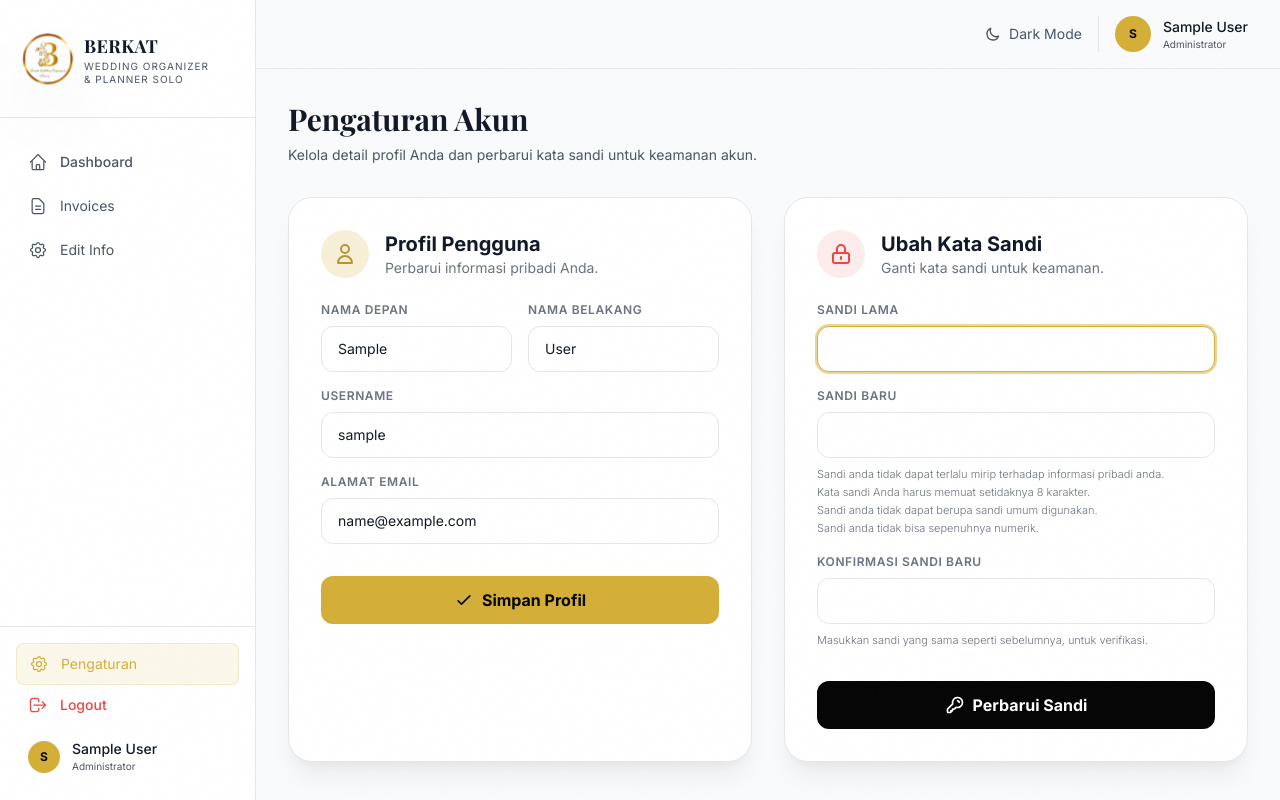
After one commit to skiadrum17/berkatwo-demo, a Django app: page /dashboard/settings/ in a window 1280 px wide. The commit adds this page. Run offline with Django 5.2, Linux system fonts and the light colour scheme; the visitor is signed in with stand-in values (Sample User, id 1); some libraries are stand-ins or nearby versions.

Commit message:
Add settings page, improve client UI, hide django admin

```diff
--- a/berkat_wo/urls.py
+++ b/berkat_wo/urls.py
@@ -4,10 +4,11 @@ from django.shortcuts import redirect
 from django.contrib.auth import views as auth_views
 
 urlpatterns = [
-    path('admin/', admin.site.urls),
+    path('access-2b5e18r11k1a20t-admin/', admin.site.urls),
     path('', include('payments.urls')),
     path('login/', auth_views.LoginView.as_view(template_name='login.html'), name='login'),
     path('logout/', auth_views.LogoutView.as_view(), name='logout'),
+    path('admin/', lambda request: redirect('unauthorized_access')),
     path('accounts/', include('allauth.urls')),
     path('', lambda request: redirect('dashboard')),
 ]
--- /dev/null
+++ b/payments/forms.py
@@ -0,0 +1,23 @@
+from django import forms
+from django.contrib.auth.models import User
+
+class UserProfileForm(forms.ModelForm):
+    class Meta:
+        model = User
+        fields = ['first_name', 'last_name', 'username', 'email']
+
+    def __init__(self, *args, **kwargs):
+        super().__init__(*args, **kwargs)
+        # Add Tailwind CSS classes to all fields
+        for field_name, field in self.fields.items():
+            field.widget.attrs['class'] = 'w-full px-4 py-3 rounded-xl border border-gray-200 dark:border-dark-50/20 bg-white dark:bg-dark-900 text-gray-900 dark:text-white text-sm focus:ring-2 focus:ring-gold-500/50 focus:border-gold-500 outline-none transition-all placeholder-gray-400'
+
+            # Additional placeholders or specific configurations
+            if field_name == 'first_name':
+                field.widget.attrs['placeholder'] = 'Nama Depan'
+            elif field_name == 'last_name':
+                field.widget.attrs['placeholder'] = 'Nama Belakang'
+            elif field_name == 'username':
+                field.widget.attrs['placeholder'] = 'Username (Wajib)'
+            elif field_name == 'email':
+                field.widget.attrs['placeholder'] = 'Email'
--- a/payments/urls.py
+++ b/payments/urls.py
@@ -3,6 +3,7 @@ from . import views
 
 urlpatterns = [
     path('unauthorized/', views.unauthorized_access_view, name='unauthorized_access'),
+    path('dashboard/settings/', views.settings_view, name='settings'),
     path('dashboard/', views.dashboard_view, name='dashboard'),
     path('dashboard/invoices/', views.invoice_list_view, name='invoice_list'),
     path('dashboard/create/', views.create_invoice_view, name='create_invoice'),
--- a/payments/views.py
+++ b/payments/views.py
@@ -1,3 +1,7 @@
+
+from django.contrib.auth.forms import PasswordChangeForm
+from django.contrib.auth import update_session_auth_hash
+from .forms import UserProfileForm
 from django.shortcuts import render, get_object_or_404, redirect
 from django.contrib.auth.decorators import login_required
 from django.db.models import Sum, Count, Q
@@ -195,7 +199,7 @@ Terima kasih atas kepercayaan dan kerja samanya.
 Salam hangat,
 Admin Berkat WO"""
 
-    wa_client_link = f"https://wa.me/{client_phone}?text={urllib.parse.quote(wa_message)}"
+    wa_client_link = f"https://api.whatsapp.com/send?phone={client_phone}&text={urllib.parse.quote(wa_message)}"
 
     context = {
         'invoice': invoice,
@@ -419,3 +423,38 @@ def edit_info_view(request):
 
 def unauthorized_access_view(request):
     return render(request, 'access_denied.html')
+
+
+@login_required(login_url='/login/')
+def settings_view(request):
+    if request.method == 'POST':
+        if 'update_profile' in request.POST:
+            profile_form = UserProfileForm(request.POST, instance=request.user)
+            password_form = PasswordChangeForm(request.user)
+            if profile_form.is_valid():
+                profile_form.save()
+                messages.success(request, 'Profil Anda berhasil diperbarui.')
+                return redirect('settings')
+        elif 'update_password' in request.POST:
+            profile_form = UserProfileForm(instance=request.user)
+            password_form = PasswordChangeForm(request.user, request.POST)
+            if password_form.is_valid():
+                user = password_form.save()
+                update_session_auth_hash(request, user)  # Important, to update the session with the new password
+                messages.success(request, 'Kata sandi berhasil diubah.')
+                return redirect('settings')
+            else:
+                messages.error(request, 'Gagal mengubah kata sandi. Silakan periksa kembali.')
+    else:
+        profile_form = UserProfileForm(instance=request.user)
+        password_form = PasswordChangeForm(request.user)
+
+    # Note: PasswordChangeForm fields need Tailwind classes
+    for field_name, field in password_form.fields.items():
+        field.widget.attrs['class'] = 'w-full px-4 py-3 rounded-xl border border-gray-200 dark:border-dark-50/20 bg-white dark:bg-dark-900 text-gray-900 dark:text-white text-sm focus:ring-2 focus:ring-gold-500/50 focus:border-gold-500 outline-none transition-all placeholder-gray-400'
+
+    context = {
+        'profile_form': profile_form,
+        'password_form': password_form,
+    }
+    return render(request, 'settings.html', context)
--- a/templates/dashboard.html
+++ b/templates/dashboard.html
@@ -42,9 +42,9 @@
 
         <!-- Sidebar footer -->
         <div class="px-4 py-4 border-t border-gray-200 dark:border-dark-50/20 space-y-1">
-            <a href="#" class="flex items-center gap-3 px-3 py-2.5 rounded-lg text-gray-600 dark:text-gray-500 hover:text-gray-600 dark:text-gray-300 transition-all">
+            <a href="{% url 'settings' %}" class="flex items-center gap-3 px-3 py-2.5 rounded-lg text-gray-600 dark:text-gray-500 hover:text-gray-600 dark:text-gray-300 transition-all">
                 <svg class="w-5 h-5" fill="none" stroke="currentColor" viewBox="0 0 24 24"><path stroke-linecap="round" stroke-linejoin="round" stroke-width="1.5" d="M10.325 4.317c.426-1.756 2.924-1.756 3.35 0a1.724 1.724 0 002.573 1.066c1.543-.94 3.31.826 2.37 2.37a1.724 1.724 0 001.066 2.573c1.756.426 1.756 2.924 0 3.35a1.724 1.724 0 00-1.066 2.573c.94 1.543-.826 3.31-2.37 2.37a1.724 1.724 0 00-2.573 1.066c-.426 1.756-2.924 1.756-3.35 0a1.724 1.724 0 00-2.573-1.066c-1.543.94-3.31-.826-2.37-2.37a1.724 1.724 0 00-1.066-2.573c-1.756-.426-1.756-2.924 0-3.35a1.724 1.724 0 001.066-2.573c-.94-1.543.826-3.31 2.37-2.37.996.608 2.296.07 2.572-1.065z"/><path stroke-linecap="round" stroke-linejoin="round" stroke-width="1.5" d="M15 12a3 3 0 11-6 0 3 3 0 016 0z"/></svg>
-                <span class="text-sm">Settings</span>
+                <span class="text-sm">Pengaturan</span>
             </a>
             <form method="post" action="{% url 'logout' %}" class="inline w-full">
                 {% csrf_token %}
--- a/templates/invoice_list.html
+++ b/templates/invoice_list.html
@@ -42,9 +42,9 @@
 
         <!-- Sidebar footer -->
         <div class="px-4 py-4 border-t border-gray-200 dark:border-dark-50/20 space-y-1">
-            <a href="#" class="flex items-center gap-3 px-3 py-2.5 rounded-lg text-gray-600 dark:text-gray-500 hover:text-gray-600 dark:text-gray-300 transition-all">
+            <a href="{% url 'settings' %}" class="flex items-center gap-3 px-3 py-2.5 rounded-lg text-gray-600 dark:text-gray-500 hover:text-gray-600 dark:text-gray-300 transition-all">
                 <svg class="w-5 h-5" fill="none" stroke="currentColor" viewBox="0 0 24 24"><path stroke-linecap="round" stroke-linejoin="round" stroke-width="1.5" d="M10.325 4.317c.426-1.756 2.924-1.756 3.35 0a1.724 1.724 0 002.573 1.066c1.543-.94 3.31.826 2.37 2.37a1.724 1.724 0 001.066 2.573c1.756.426 1.756 2.924 0 3.35a1.724 1.724 0 00-1.066 2.573c.94 1.543-.826 3.31-2.37 2.37a1.724 1.724 0 00-2.573 1.066c-.426 1.756-2.924 1.756-3.35 0a1.724 1.724 0 00-2.573-1.066c-1.543.94-3.31-.826-2.37-2.37a1.724 1.724 0 00-1.066-2.573c-1.756-.426-1.756-2.924 0-3.35a1.724 1.724 0 001.066-2.573c-.94-1.543.826-3.31 2.37-2.37.996.608 2.296.07 2.572-1.065z"/><path stroke-linecap="round" stroke-linejoin="round" stroke-width="1.5" d="M15 12a3 3 0 11-6 0 3 3 0 016 0z"/></svg>
-                <span class="text-sm">Settings</span>
+                <span class="text-sm">Pengaturan</span>
             </a>
             <form method="post" action="{% url 'logout' %}" class="inline w-full">
                 {% csrf_token %}
--- /dev/null
+++ b/templates/settings.html
@@ -0,0 +1,217 @@
+{% extends 'base.html' %}
+{% load static %}
+{% load rupiah_filter %}
+{% block title %}Pengaturan Akun — Berkat WO{% endblock %}
+
+{% block content %}
+<div class="flex min-h-screen">
+
+    <!-- ===================== SIDEBAR ===================== -->
+    <aside class="w-64 bg-white dark:bg-dark-800 border-r border-gray-200 dark:border-dark-50/30 flex flex-col justify-between fixed h-full z-30">
+        <!-- Logo -->
+        <div>
+            <div class="px-6 py-6 border-b border-gray-200 dark:border-dark-50/20">
+                <div class="flex items-center gap-3 py-2 w-full">
+                    <a href="{% url 'dashboard' %}">
+                        <img src="{% static 'images/logo.png' %}" alt="Berkat WO Logo" class="w-12 h-12 object-contain drop-shadow-2xl scale-125 hover:scale-150 transition-transform">
+                    </a>
+                    <div>
+                        <h1 class="text-gray-900 dark:text-white font-display font-bold text-lg tracking-wide">BERKAT</h1>
+                        <p class="text-gray-600 dark:text-gray-500 text-[10px] tracking-widest uppercase leading-tight">Wedding Organizer<br>& Planner Solo</p>
+                    </div>
+                </div>
+            </div>
+
+            <!-- Nav Links -->
+            <nav class="px-4 py-6 space-y-1">
+                <a href="{% url 'dashboard' %}" class="flex items-center gap-3 px-3 py-2.5 rounded-lg text-gray-600 dark:text-gray-500 hover:bg-gray-100 dark:bg-dark-50/20 hover:text-gray-900 dark:text-white transition-all">
+                    <svg class="w-5 h-5" fill="none" stroke="currentColor" viewBox="0 0 24 24"><path stroke-linecap="round" stroke-linejoin="round" stroke-width="1.5" d="M3 12l2-2m0 0l7-7 7 7M5 10v10a1 1 0 001 1h3m10-11l2 2m-2-2v10a1 1 0 01-1 1h-3m-6 0a1 1 0 001-1v-4a1 1 0 011-1h2a1 1 0 011 1v4a1 1 0 001 1m-6 0h6"/></svg>
+                    <span class="text-sm font-medium">Dashboard</span>
+                </a>
+                <a href="{% url 'invoice_list' %}" class="flex items-center gap-3 px-3 py-2.5 rounded-lg text-gray-600 dark:text-gray-500 dark:text-gray-400 hover:bg-gray-100 dark:bg-dark-50/20 hover:text-gray-900 dark:text-white transition-all">
+                    <svg class="w-5 h-5" fill="none" stroke="currentColor" viewBox="0 0 24 24"><path stroke-linecap="round" stroke-linejoin="round" stroke-width="1.5" d="M9 12h6m-6 4h6m2 5H7a2 2 0 01-2-2V5a2 2 0 012-2h5.586a1 1 0 01.707.293l5.414 5.414a1 1 0 01.293.707V19a2 2 0 01-2 2z"/></svg>
+                    <span class="text-sm">Invoices</span>
+                </a>
+
+                <a href="{% url 'edit_info' %}" class="flex items-center gap-3 px-3 py-2.5 rounded-lg text-gray-600 dark:text-gray-500 dark:text-gray-400 hover:bg-gray-100 dark:bg-dark-50/20 hover:text-gray-900 dark:text-white transition-all">
+                    <svg class="w-5 h-5" fill="none" stroke="currentColor" viewBox="0 0 24 24"><path stroke-linecap="round" stroke-linejoin="round" stroke-width="1.5" d="M10.325 4.317c.426-1.756 2.924-1.756 3.35 0a1.724 1.724 0 002.573 1.066c1.543-.94 3.31.826 2.37 2.37a1.724 1.724 0 001.066 2.573c1.756.426 1.756 2.924 0 3.35a1.724 1.724 0 00-1.066 2.573c.94 1.543-.826 3.31-2.37 2.37a1.724 1.724 0 00-2.573 1.066c-.426 1.756-2.924 1.756-3.35 0a1.724 1.724 0 00-2.573-1.066c-1.543.94-3.31-.826-2.37-2.37a1.724 1.724 0 00-1.066-2.573c-1.756-.426-1.756-2.924 0-3.35a1.724 1.724 0 001.066-2.573c-.94-1.543.826-3.31 2.37-2.37.996.608 2.296.07 2.572-1.065z"/><path stroke-linecap="round" stroke-linejoin="round" stroke-width="1.5" d="M15 12a3 3 0 11-6 0 3 3 0 016 0z"/></svg>
+                    <span class="text-sm">Edit Info</span>
+                </a>
+            </nav>
+        </div>
+
+        <!-- Sidebar footer -->
+        <div class="px-4 py-4 border-t border-gray-200 dark:border-dark-50/20 space-y-1">
+            <a href="{% url 'settings' %}" class="flex items-center gap-3 px-3 py-2.5 rounded-lg bg-gold-500/10 border border-gold-500/20 text-gold-500 transition-all">
+                <svg class="w-5 h-5" fill="none" stroke="currentColor" viewBox="0 0 24 24"><path stroke-linecap="round" stroke-linejoin="round" stroke-width="1.5" d="M10.325 4.317c.426-1.756 2.924-1.756 3.35 0a1.724 1.724 0 002.573 1.066c1.543-.94 3.31.826 2.37 2.37a1.724 1.724 0 001.066 2.573c1.756.426 1.756 2.924 0 3.35a1.724 1.724 0 00-1.066 2.573c.94 1.543-.826 3.31-2.37 2.37a1.724 1.724 0 00-2.573 1.066c-.426 1.756-2.924 1.756-3.35 0a1.724 1.724 0 00-2.573-1.066c-1.543.94-3.31-.826-2.37-2.37a1.724 1.724 0 00-1.066-2.573c-1.756-.426-1.756-2.924 0-3.35a1.724 1.724 0 001.066-2.573c-.94-1.543.826-3.31 2.37-2.37.996.608 2.296.07 2.572-1.065z"/><path stroke-linecap="round" stroke-linejoin="round" stroke-width="1.5" d="M15 12a3 3 0 11-6 0 3 3 0 016 0z"/></svg>
+                <span class="text-sm">Pengaturan</span>
+            </a>
+            <form method="post" action="{% url 'logout' %}" class="inline w-full">
+                {% csrf_token %}
+                <button type="submit" class="w-full flex items-center gap-3 px-3 py-2.5 rounded-lg text-red-500 hover:bg-red-500/10 transition-all">
+                    <svg class="w-5 h-5" fill="none" stroke="currentColor" viewBox="0 0 24 24"><path stroke-linecap="round" stroke-linejoin="round" stroke-width="1.5" d="M17 16l4-4m0 0l-4-4m4 4H7m6 4v1a3 3 0 01-3 3H6a3 3 0 01-3-3V7a3 3 0 013-3h4a3 3 0 013 3v1"></path></svg>
+                    <span class="text-sm font-medium">Logout</span>
+                </button>
+            </form>
+            <div class="flex items-center gap-3 px-3 py-2.5 mt-3">
+                <div class="w-8 h-8 rounded-full bg-gold-500 flex items-center justify-center text-dark-900 font-bold text-xs">
+                    {% if request.user.first_name %}{{ request.user.first_name|make_list|first|upper }}{% else %}{{ request.user.username|make_list|first|upper }}{% endif %}
+                </div>
+                <div class="overflow-hidden">
+                    <p class="text-sm text-gray-900 dark:text-white font-medium truncate">{% if request.user.first_name %}{{ request.user.first_name }} {{ request.user.last_name }}{% else %}{{ request.user.username }}{% endif %}</p>
+                    <p class="text-[10px] text-gray-600 dark:text-gray-500">Administrator</p>
+                </div>
+            </div>
+        </div>
+    </aside>
+
+    <!-- ===================== MAIN CONTENT ===================== -->
+    <main class="flex-1 ml-64">
+
+        <!-- Top Bar -->
+        <header class="sticky top-0 z-20 bg-gray-50 dark:bg-dark-900/80 backdrop-blur-xl border-b border-gray-200 dark:border-dark-50/20 px-8 py-4 flex items-center justify-between">
+            <div></div>
+            <div class="flex items-center gap-4">
+                <button id="darkModeToggle" class="flex items-center gap-2 text-gray-600 dark:text-gray-500 hover:text-gray-900 dark:text-white transition-colors text-sm">
+                    <svg class="w-4 h-4 hidden dark:block text-gold-500" fill="none" stroke="currentColor" viewBox="0 0 24 24" xmlns="http://www.w3.org/2000/svg"><path stroke-linecap="round" stroke-linejoin="round" stroke-width="2" d="M12 3v1m0 16v1m9-9h-1M4 12H3m15.364 6.364l-.707-.707M6.343 6.343l-.707-.707m12.728 0l-.707.707M6.343 17.657l-.707.707M16 12a4 4 0 11-8 0 4 4 0 018 0z"></path></svg>
+                    <svg class="w-4 h-4 block dark:hidden text-gray-600" fill="none" stroke="currentColor" viewBox="0 0 24 24" xmlns="http://www.w3.org/2000/svg"><path stroke-linecap="round" stroke-linejoin="round" stroke-width="2" d="M20.354 15.354A9 9 0 018.646 3.646 9.003 9.003 0 0012 21a9.003 9.003 0 008.354-5.646z"></path></svg>
+                    <span class="theme-text">Dark Mode</span>
+                </button>
+                <div class="flex items-center gap-3 pl-4 border-l border-gray-200 dark:border-dark-50/30">
+                    <div class="w-9 h-9 rounded-full bg-gold-500 flex items-center justify-center text-dark-900 font-bold text-xs">
+                        {% if request.user.first_name %}{{ request.user.first_name|make_list|first|upper }}{% else %}{{ request.user.username|make_list|first|upper }}{% endif %}
+                    </div>
+                    <div class="hidden md:block overflow-hidden max-w-[150px]">
+                        <p class="text-sm text-gray-900 dark:text-white font-medium truncate">{% if request.user.first_name %}{{ request.user.first_name }} {{ request.user.last_name }}{% else %}{{ request.user.username }}{% endif %}</p>
+                        <p class="text-[10px] text-gray-600 dark:text-gray-500">Administrator</p>
+                    </div>
+                </div>
+            </div>
+        </header>
+        <div class="px-8 py-8">
+            <!-- Page Header -->
+            <div class="mb-8">
+                <h2 class="text-3xl font-display font-bold text-gray-900 dark:text-white mb-2">Pengaturan Akun</h2>
+                <p class="text-gray-600 dark:text-gray-500 text-sm max-w-lg">Kelola detail profil Anda dan perbarui kata sandi untuk keamanan akun.</p>
+            </div>
+
+            {% if messages %}
+            <div class="mb-6 space-y-2">
+                {% for message in messages %}
+                <div class="{% if message.tags == 'success' %}bg-green-500/10 border-green-500/30 text-green-600 dark:text-green-400{% else %}bg-red-500/10 border-red-500/30 text-red-600 dark:text-red-400{% endif %} border px-5 py-3 rounded-xl text-sm flex items-center gap-3">
+                    <svg class="w-5 h-5 flex-shrink-0" fill="none" stroke="currentColor" viewBox="0 0 24 24">
+                        <path stroke-linecap="round" stroke-linejoin="round" stroke-width="2" d="M9 12l2 2 4-4m6 2a9 9 0 11-18 0 9 9 0 0118 0z" />
+                    </svg>
+                    {{ message }}
+                </div>
+                {% endfor %}
+            </div>
+            {% endif %}
+
+            <div class="grid grid-cols-1 lg:grid-cols-2 gap-8">
+                <!-- Profile Section -->
+                <div class="bg-white dark:bg-dark-800 rounded-3xl border border-gray-200 dark:border-dark-50/30 p-8 shadow-xl shadow-black/5">
+                    <div class="flex items-center gap-4 mb-6">
+                        <div class="w-12 h-12 rounded-full bg-gold-500/20 flex items-center justify-center">
+                            <svg class="w-6 h-6 text-gold-600" fill="none" stroke="currentColor" viewBox="0 0 24 24"><path stroke-linecap="round" stroke-linejoin="round" stroke-width="2" d="M16 7a4 4 0 11-8 0 4 4 0 018 0zM12 14a7 7 0 00-7 7h14a7 7 0 00-7-7z"></path></svg>
+                        </div>
+                        <div>
+                            <h3 class="text-xl font-bold text-gray-900 dark:text-white">Profil Pengguna</h3>
+                            <p class="text-sm text-gray-500">Perbarui informasi pribadi Anda.</p>
+                        </div>
+                    </div>
+                    <form method="post">
+                        {% csrf_token %}
+                        <div class="space-y-4">
+                            <div class="grid grid-cols-2 gap-4">
+                                <div>
+                                    <label class="block text-xs font-semibold text-gray-500 uppercase tracking-wider mb-2">Nama Depan</label>
+                                    {{ profile_form.first_name }}
+                                </div>
+                                <div>
+                                    <label class="block text-xs font-semibold text-gray-500 uppercase tracking-wider mb-2">Nama Belakang</label>
+                                    {{ profile_form.last_name }}
+                                </div>
+                            </div>
+                            <div>
+                                <label class="block text-xs font-semibold text-gray-500 uppercase tracking-wider mb-2">Username</label>
+                                {{ profile_form.username }}
+                            </div>
+                            <div>
+                                <label class="block text-xs font-semibold text-gray-500 uppercase tracking-wider mb-2">Alamat Email</label>
+                                {{ profile_form.email }}
+                            </div>
+                        </div>
+                        <div class="mt-8">
+                            <button type="submit" name="update_profile" class="w-full bg-gold-500 hover:bg-gold-600 text-dark-900 font-bold py-3 px-4 rounded-xl transition-all hover:shadow-lg hover:shadow-gold-500/30 flex justify-center items-center gap-2">
+                                <svg class="w-5 h-5" fill="none" stroke="currentColor" viewBox="0 0 24 24"><path stroke-linecap="round" stroke-linejoin="round" stroke-width="2" d="M5 13l4 4L19 7"></path></svg>
+                                Simpan Profil
+                            </button>
+                        </div>
+                    </form>
+                </div>
+
+                <!-- Password Section -->
+                <div class="bg-white dark:bg-dark-800 rounded-3xl border border-gray-200 dark:border-dark-50/30 p-8 shadow-xl shadow-black/5">
+                    <div class="flex items-center gap-4 mb-6">
+                        <div class="w-12 h-12 rounded-full bg-red-500/10 flex items-center justify-center">
+                            <svg class="w-6 h-6 text-red-500" fill="none" stroke="currentColor" viewBox="0 0 24 24"><path stroke-linecap="round" stroke-linejoin="round" stroke-width="2" d="M12 15v2m-6 4h12a2 2 0 002-2v-6a2 2 0 00-2-2H6a2 2 0 00-2 2v6a2 2 0 002 2zm10-10V7a4 4 0 00-8 0v4h8z"></path></svg>
+                        </div>
+                        <div>
+                            <h3 class="text-xl font-bold text-gray-900 dark:text-white">Ubah Kata Sandi</h3>
+                            <p class="text-sm text-gray-500">Ganti kata sandi untuk keamanan.</p>
+                        </div>
+                    </div>
+                    <form method="post">
+                        {% csrf_token %}
+                        <div class="space-y-4">
+                            {% for field in password_form %}
+                            <div>
+                                <label class="block text-xs font-semibold text-gray-500 uppercase tracking-wider mb-2">{{ field.label }}</label>
+                                {{ field }}
+                                {% if field.help_text %}
+                                <div class="text-[11px] text-gray-500 dark:text-gray-400 font-light mt-2 leading-relaxed space-y-1">{{ field.help_text|safe }}</div>
+                                {% endif %}
+                                {% for error in field.errors %}
+                                <p class="text-xs text-red-500 mt-1">{{ error }}</p>
+                                {% endfor %}
+                            </div>
+                            {% endfor %}
+                        </div>
+                        <div class="mt-8">
+                            <button type="submit" name="update_password" class="w-full bg-dark-900 dark:bg-white text-white dark:text-dark-900 font-bold py-3 px-4 rounded-xl transition-all hover:shadow-lg flex justify-center items-center gap-2">
+                                <svg class="w-5 h-5" fill="none" stroke="currentColor" viewBox="0 0 24 24"><path stroke-linecap="round" stroke-linejoin="round" stroke-width="2" d="M15 7a2 2 0 012 2m4 0a6 6 0 01-7.743 5.743L11 17H9v2H7v2H4a1 1 0 01-1-1v-2.586a1 1 0 01.293-.707l5.964-5.964A6 6 0 1121 9z"></path></svg>
+                                Perbarui Sandi
+                            </button>
+                        </div>
+                    </form>
+                </div>
+            </div>
+        </div>
+</main>
+</div>
+
+{% endblock %}
+
+{% block extra_scripts %}
+<script>
+    // Set current date
+    const dateEl = document.getElementById('currentDate');
+    if (dateEl) {
+        const now = new Date();
+        const options = { year: 'numeric', month: 'short', day: 'numeric' };
+        dateEl.textContent = now.toLocaleDateString('id-ID', options);
+    }
+
+    // Animate numbers on load
+    document.querySelectorAll('.tabular-nums').forEach(el => {
+        el.style.opacity = '0';
+        el.style.transform = 'translateY(10px)';
+        setTimeout(() => {
+            el.style.transition = 'all 0.6s cubic-bezier(0.4, 0, 0.2, 1)';
+            el.style.opacity = '1';
+            el.style.transform = 'translateY(0)';
+        }, 300);
+    });
+</script>
+{% endblock %}
```
Also changed, not shown: templates/client_portal.html (+4 -9 lines).
